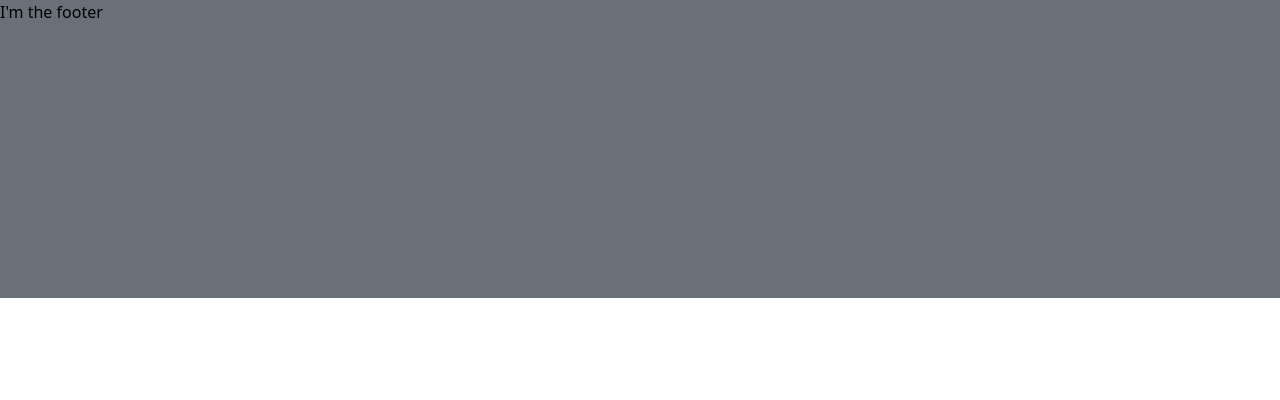
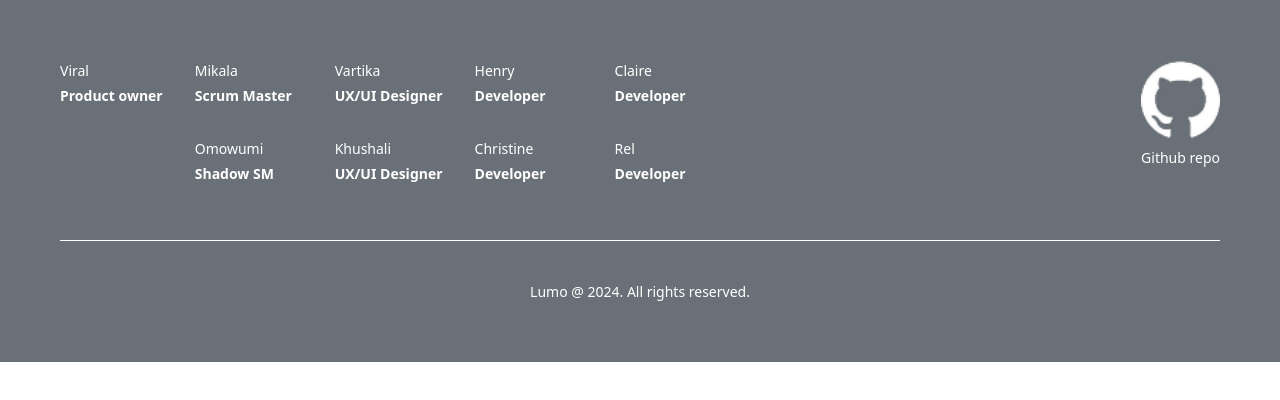
Before and after one commit to chingu-voyages/V56-tier2-team-24, a React (Vite) app: page / in a window 1280 px wide. Shown: the top 400 px of the page. Built offline with nearby package versions, Linux system fonts and the light colour scheme.

Commit message:
Add footer content and formatting.

```diff
--- a/src/components/footer.tsx
+++ b/src/components/footer.tsx
@@ -1,7 +1,63 @@
 export default function Footer() {
   return (
-    <div className="w-full bg-[#697077] h-[298px]">
-      <p>I'm the footer</p>
+    <div className="w-full bg-[#697077] text-white">
+      <div
+        id="footer-content"
+        className="flex flex-col h-full justify-between items-center p-15 text-[14px]"
+      >
+        <div
+          id="footer-information"
+          className="w-full flex flex-row justify-between mb-14"
+        >
+          <div className="flex flex-row gap-8">
+            <div className="flex flex-col gap-1">
+              <p>Viral</p>
+              <p className="font-bold">Product owner</p>
+            </div>
+            <div className="grid grid-flow-row grid-cols-4 gap-8">
+              <div className="flex flex-col gap-1">
+                <p>Mikala</p>
+                <p className="font-bold">Scrum Master</p>
+              </div>
+              <div className="flex flex-col gap-1">
+                <p>Vartika</p>
+                <p className="font-bold">UX/UI Designer</p>
+              </div>
+              <div className="flex flex-col gap-1">
+                <p>Henry</p>
+                <p className="font-bold">Developer</p>
+              </div>
+              <div className="flex flex-col gap-1">
+                <p>Claire</p>
+                <p className="font-bold">Developer</p>
+              </div>
+              <div className="flex flex-col gap-1">
+                <p>Omowumi</p>
+                <p className="font-bold">Shadow SM</p>
+              </div>
+              <div className="flex flex-col gap-1">
+                <p>Khushali</p>
+                <p className="font-bold">UX/UI Designer</p>
+              </div>
+              <div className="flex flex-col gap-1">
+                <p>Christine</p>
+                <p className="font-bold">Developer</p>
+              </div>
+              <div className="flex flex-col gap-1">
+                <p>Rel</p>
+                <p className="font-bold">Developer</p>
+              </div>
+            </div>
+          </div>
+
+          <div className="flex flex-col gap-2">
+            <img src="./public/static/images/github 1.png" alt="github logo" />
+            <p>Github repo</p>
+          </div>
+        </div>
+        <hr className="border-white w-full mb-10" />
+        <div id="footer-trademark">Lumo @ 2024. All rights reserved.</div>
+      </div>
     </div>
   );
 }
```
Also changed, not shown: public/static/images/github 1.png (added).
